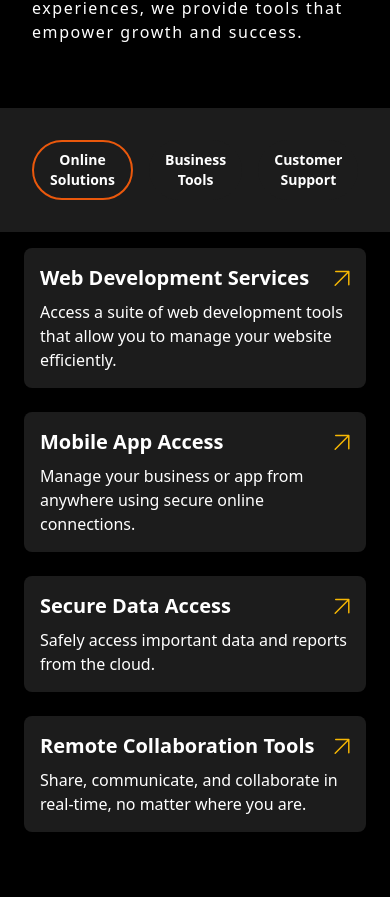
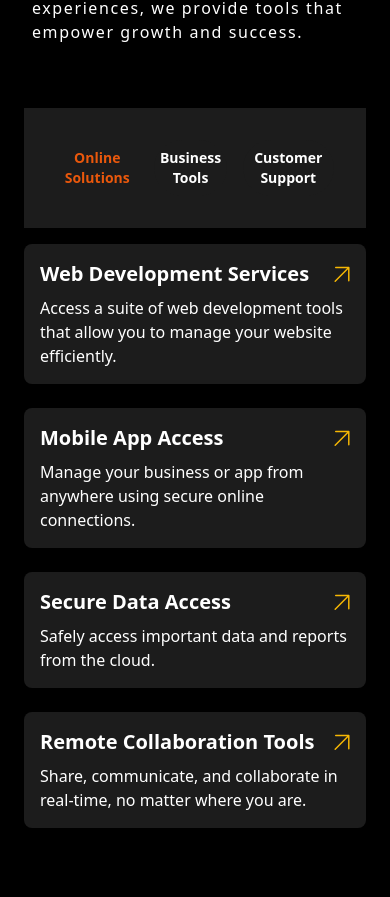
Before and after one commit to DeepanSenthilkumar005/Hertzwork-Home, a React (Vite) app: page / in a window 390 px wide. Shown: the part 6130-7027 px from the top of the page. Built offline with nearby package versions, Linux system fonts and the light colour scheme.

Commit message:
fix:Features Page Updated

```diff
--- a/src/components/Features.jsx
+++ b/src/components/Features.jsx
@@ -98,14 +98,14 @@ function Features() {
       {/* Bottom Content */}
       <div className="ButtonContent w-full my-auto p-6 md:mx-4 grid grid-cols-1 md:grid-cols-5 justify-items-center">
         {/* Categories Section */}
-        <div className="categories stm:m-4 bg-[#1c1c1c] justify-between py-10 col-span-1 flex md:flex-col stm:py-8 stm:w-screen stm:mx-9 gap-4 my-2 px-8 w-full">
+        <div className="categories stm:m-4 bg-[#1c1c1c] justify-between py-10 col-span-1 flex md:flex-col stm:py-8 stm:w-full stm:mx-9 gap-4 my-2 px-8 w-full">
           {List.map((item) => (
             <button
               key={item}
-              className={`px-4 py-2 text-sm text-white font-bold rounded-s-full rounded-e-full ${
+              className={` py-2 text-sm text-white font-bold rounded-s-full rounded-e-full ${
                 selectedCategory === item
-                  ? "border-orange-600 border-2"
-                  : "bg-[#1c1c1c] hover:border-orange-500 hover:border-2"
+                  ? "border-orange-600 md:border-2 stm:text-orange-600"
+                  : "bg-[#1c1c1c] hover:border-orange-500 md:hover:border-2"
               }`}
               onClick={() => setSelectedCategory(item)}
             >
```
